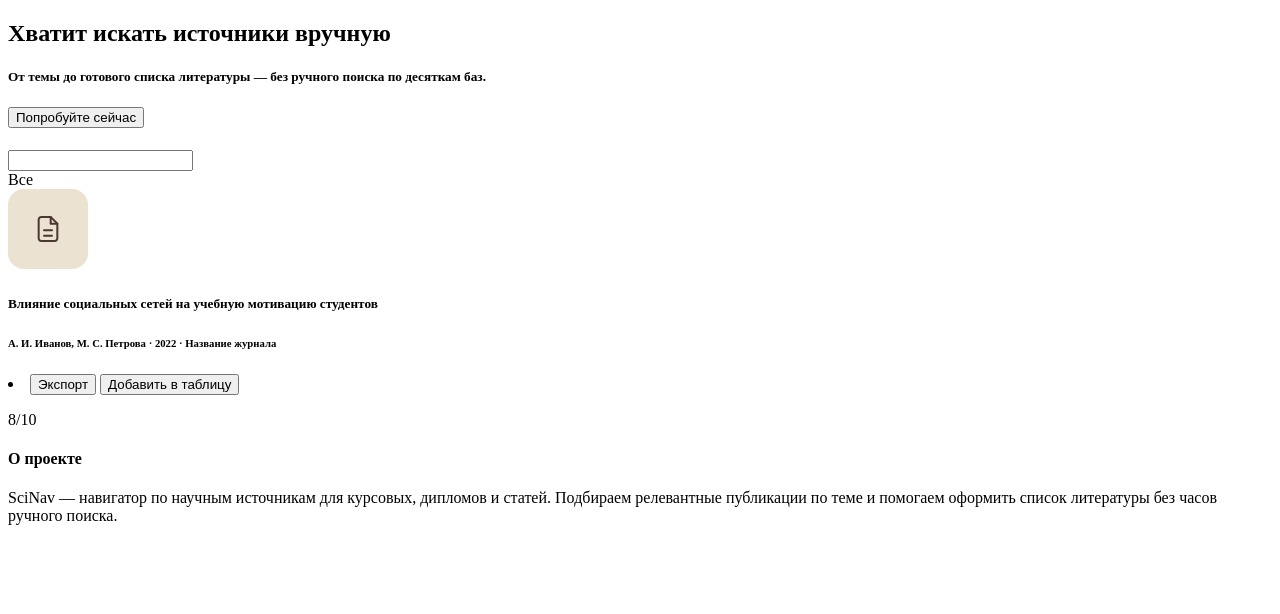
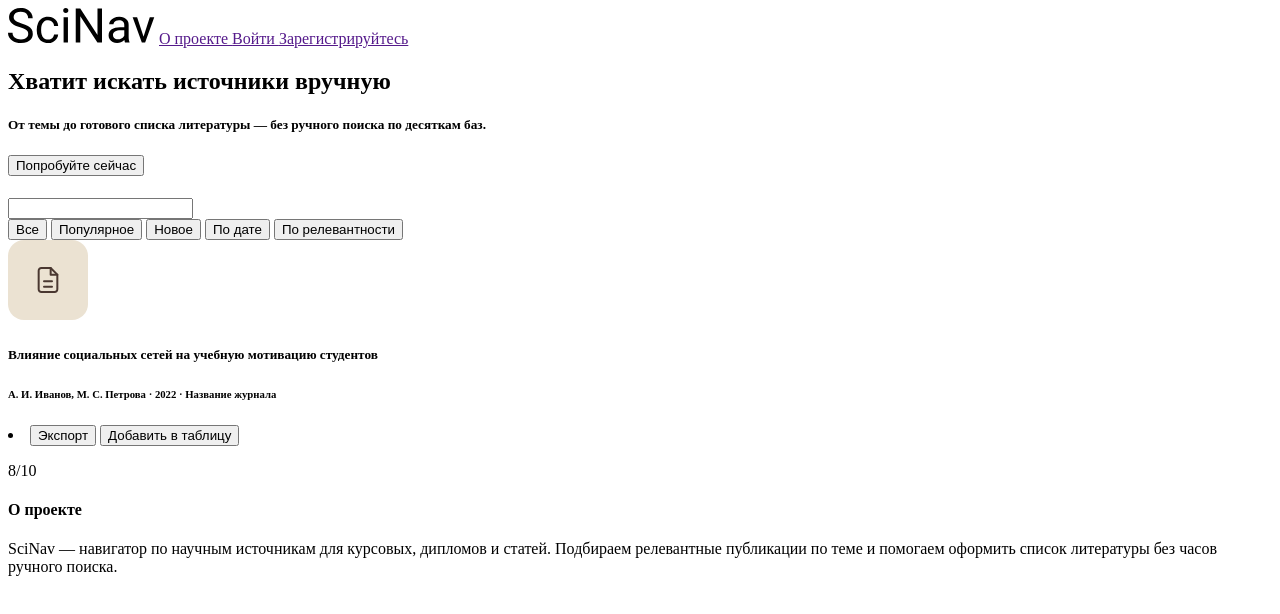
Before and after one commit to AVISAN1/SciNav-Project, a plain HTML site: page index.html in a window 1280 px wide. Drawn offline with Linux system fonts and the light colour scheme.

Commit message:
Final-Html-Structure

```diff
--- a/index.html
+++ b/index.html
@@ -8,7 +8,16 @@
 <body>
     <header>
         <nav>
-
+            <img src="assets\images\SciNav.svg">
+            <a href="">
+                О проекте
+            </a>
+            <a href="">
+                Войти
+            </a>
+            <a href="">
+                Зарегистрируйтесь
+            </a>
         </nav>
     </header>
     <main>
@@ -28,7 +37,11 @@
 
             <input>
         <nav>
-            Все
+            <button>Все</button>
+            <button>Популярное</button>
+            <button>Новое</button>
+            <button>По дате</button>
+            <button>По релевантности</button>
         </nav>
 
         <article>
@@ -54,8 +67,8 @@
         <footer>
             <h4>О проекте</h4>
             <p5>SciNav — навигатор по научным источникам для курсовых, дипломов и статей.
-Подбираем релевантные публикации по теме и помогаем оформить список
-литературы без часов ручного поиска.</p5>
+                Подбираем релевантные публикации по теме и помогаем оформить список
+                литературы без часов ручного поиска.</p5>
         </footer>
     </main>
 </body>
```
Also changed, not shown: assets/images/SciNav.svg (added).
